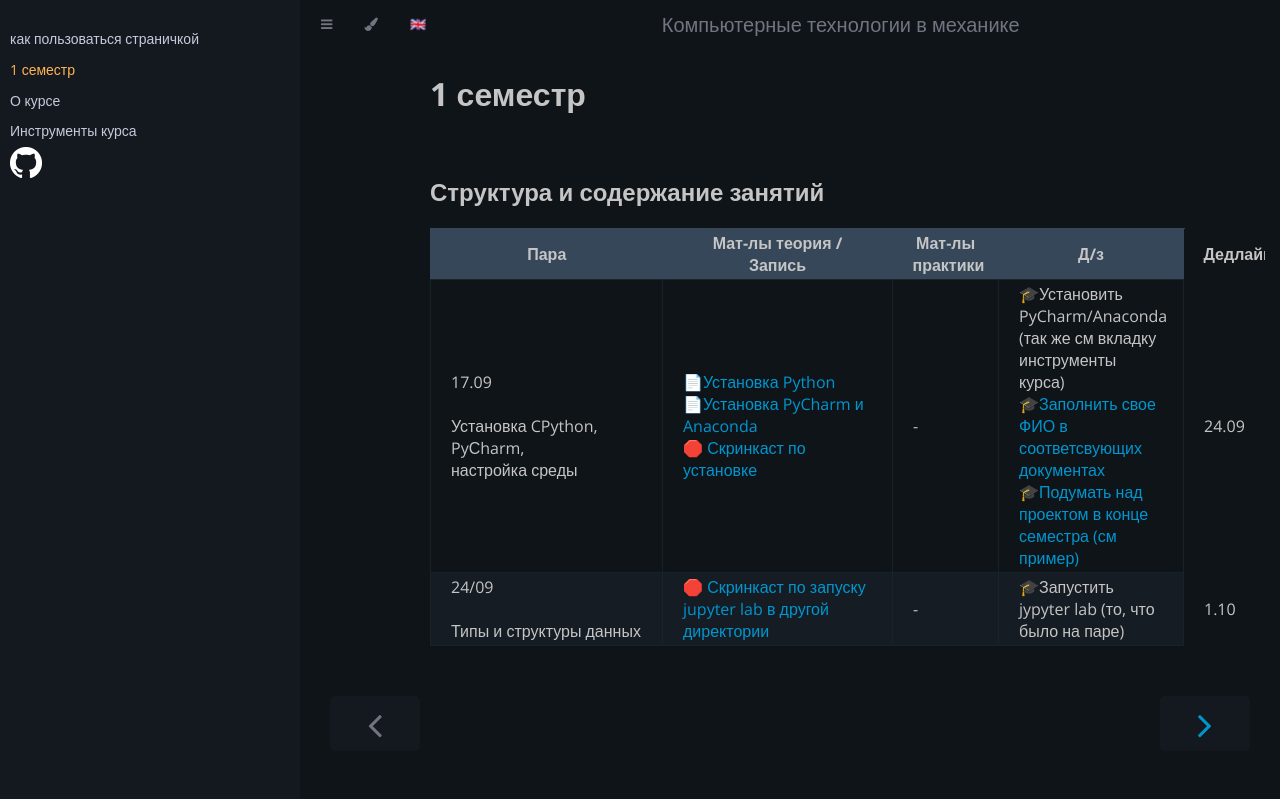
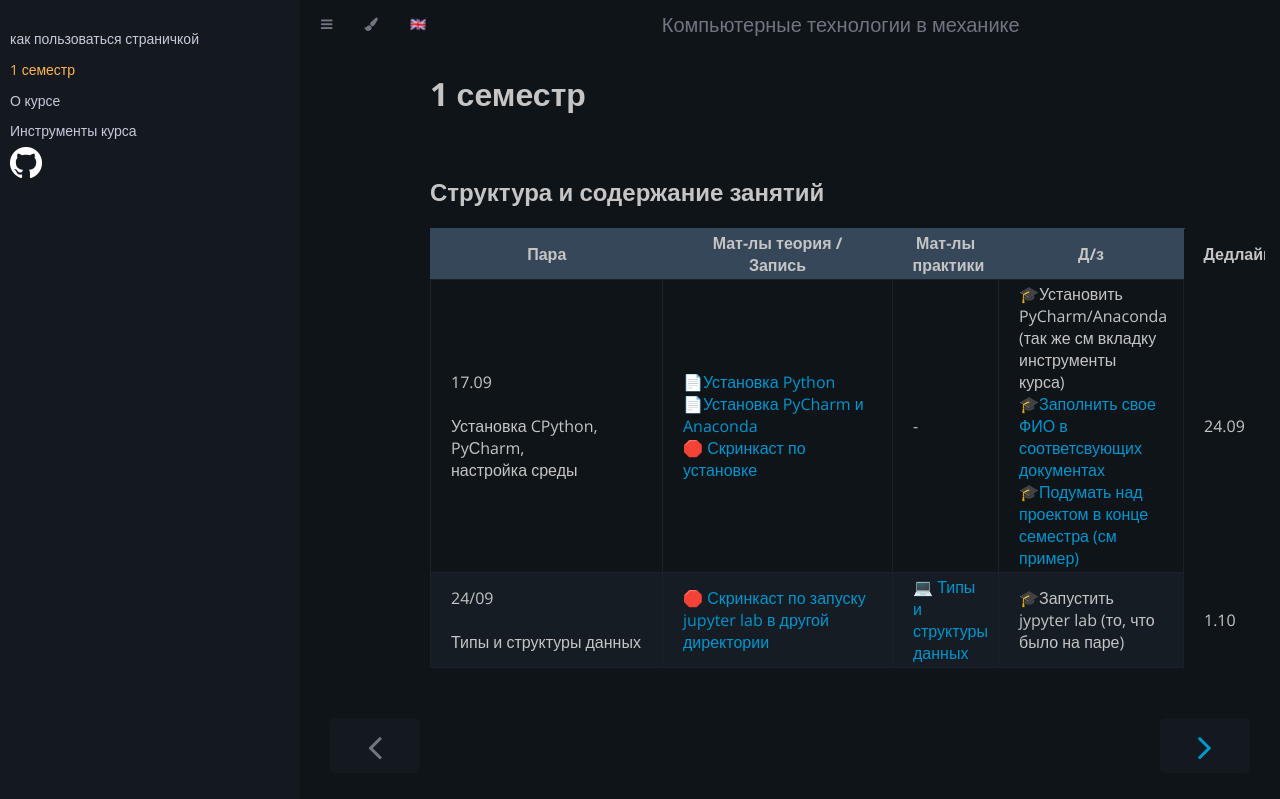
Before and after one commit to PPPmmm131313/PPPmmm131313.github.io, a Jekyll site: the page built from 1_semester.md, in a window 1280 px wide. Shown: the top 799 px of the page. Built offline with Jekyll 4.4.1, drawn with Linux system fonts in a browser that asks for light colours; our own code applies the rules of GitHub Pages for plain Markdown files.

Commit message:
Update 1_semester.md

```diff
--- a/1_semester.md
+++ b/1_semester.md
@@ -31,7 +31,7 @@ title: 1 семестр
   <tr>
     <td class="tg-0pky">24/09<br><br>Типы и структуры данных</td>
     <td class="tg-0pky"><a href="https://drive.google.com/file/d/1l1yatCegm1ADlj5raG9ejs23CXddvQjw/view?usp=sharing" target="_blank" rel="noopener noreferrer">🛑 Скринкаст по запуску jupyter lab в другой директории</a><br></td>
-    <td class="tg-c3ow">-</td>
+    <td class="tg-c3ow"><a href="https://github.com/PPPmmm131313/PPPmmm131313.github.io/blob/main/jupyter_lab/24_09.ipynb" target="_blank" rel="noopener noreferrer">💻 Типы и структуры данных</a><br></td>
     <td class="tg-c3ow">🎓Запустить jypyter lab (то, что было на паре)</td>
     <td class="tg-c3ow">1.10</td>
   </tr>
```
